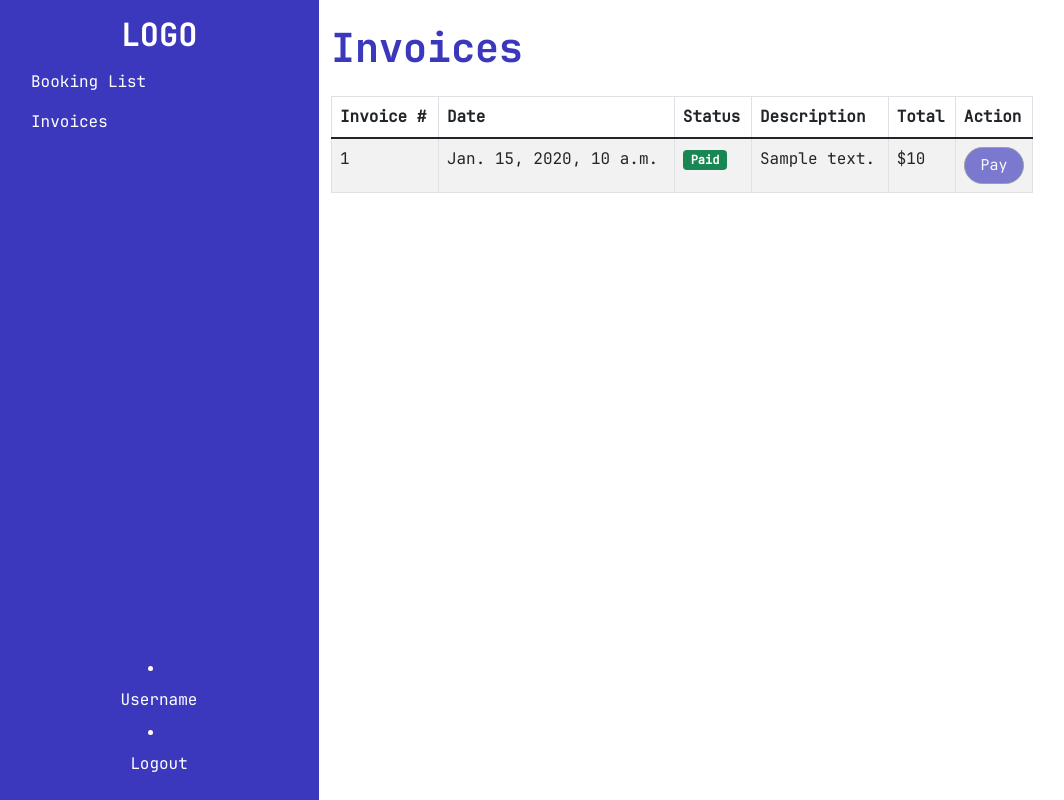
After one commit to Lluc4s/SEG-SGP, a Django app: template tutorials/templates/invoices.html in a window 1280 px wide. The commit adds this page. Shown: the whole page, without its empty margins (1-1065 px from the left). Run offline with Django 3.2, Linux system fonts and the light colour scheme; the template is opened without the code that fills it: most values are stand-ins (such as "Sample title", 1, 10 or a date in 2020); some libraries are stand-ins or nearby versions.

Commit message:
Update base_content.html and navbar.html to match the agreed design and add invoices html

```diff
--- a/code_tutors/urls.py
+++ b/code_tutors/urls.py
@@ -30,5 +30,8 @@ urlpatterns = [
     path('password/', views.PasswordView.as_view(), name='password'),
     path('profile/', views.ProfileUpdateView.as_view(), name='profile'),
     path('sign_up/', views.SignUpView.as_view(), name='sign_up'),
+    path('invoices/', views.invoice_view, name='invoice'),
+
+
 ]
 urlpatterns += static(settings.STATIC_URL, document_root=settings.STATIC_ROOT)
--- a/tutorials/templates/base_content.html
+++ b/tutorials/templates/base_content.html
@@ -1,7 +1,13 @@
 {% extends 'base.html' %}
 {% block body %}
-  {% include 'partials/navbar.html' %}
-  {% include 'partials/messages.html' %}
-  {% block content %}
-  {% endblock %}
+<div class="container-fluid">
+  <div class="row">
+    <!--Navigation Bar-->
+      {% include 'partials/navbar.html' %}
+      {% include 'partials/messages.html' %}
+    <!-- Main Content Area -->
+  <div class="col-md-9">
+        {% block content %}
+          {% endblock %}
+  </div>
 {% endblock %}
--- /dev/null
+++ b/tutorials/templates/invoices.html
@@ -0,0 +1,44 @@
+{% extends 'base_content.html' %}
+{% block content %}
+    <div class="col-md-9">
+        <h1 class="text-start my-4" style="font-family: ourFontBold; color: #3B38BD;">Invoices</h1>
+        <table class="table table-bordered table-hover table-striped">
+        <thead class="table-header-theme">
+          <tr>
+            <th scope="col">Invoice #</th>
+            <th scope="col">Date</th>
+            <th scope="col">Status</th>
+            <th scope="col">Description</th>
+            <th scope="col">Total</th>
+            <th>Action</th>
+        </tr>
+        </thead>
+        <tbody>
+          {% for invoice in invoices %}
+          <tr>
+            <td>{{ invoice.number }}</td>
+            <td>{{ invoice.date }}</td>
+            <td>
+              {% if invoice.status == "Paid" %}
+              <span class="badge bg-success">Paid</span>
+              {% elif invoice.status == "Due" %}
+              <span class="badge bg-warning text-dark">Due</span>
+              {% endif %}
+            </td>
+            <td>{{ invoice.description }}</td>
+            <td>${{ invoice.total }}</td>
+            <td>
+                <button class="btn btn-secondary" disabled>Pay</button>
+              </td>
+          </tr>
+          {% empty %}
+          <tr>
+            <td colspan="5" class="text-center">No invoices available.</td>
+          </tr>
+          {% endfor %}
+        </tbody>
+      </table>
+    </div>
+  </div>
+</div>
+{% endblock %}
--- a/tutorials/templates/partials/navbar.html
+++ b/tutorials/templates/partials/navbar.html
@@ -1,13 +1,20 @@
-<nav class="navbar navbar-expand-lg navbar-dark bg-dark mb-3">
-  <div class="container">
-    <a class="navbar-brand" href="{% url 'dashboard' %}">
-      Task Manager
-    </a>
-    <button class="navbar-toggler" type="button" data-bs-toggle="collapse" data-bs-target="#navbarSupportedContent" aria-controls="navbarSupportedContent" aria-expanded="false" aria-label="Toggle navigation">
-      <span class="navbar-toggler-icon"></span>
-    </button>
-    {% if user.is_authenticated %}
-      {% include 'partials/menu.html' %}
-    {% endif %}
+<div class="col-md-3 body text-white p-3" style="background-color: #3B38BD; display: flex; flex-direction: column; height: 100vh;">
+  <h2 class="text-center" style="font-family: ourFontBold;">LOGO</h2>
+  <ul class="nav flex-column" style="flex-grow: 1;">
+      <li class="nav-item">
+          <a class="nav-link text-white" href="#">Booking List</a>
+      </li>
+      <li class="nav-item">
+          <a class="nav-link text-white" href="#">Invoices</a>
+      </li>
+  </ul>
+  <!-- Username and logout at the bottom -->
+  <div class="mt-auto text-center">
+      <li class="nav-item">
+          <a class="nav-link text-white"href="#">Username</a>
+      </li>
+      <li class="nav-item">
+        <a class="nav-link text-white"href="#">Logout</a>
+    </li>
   </div>
-</nav>
+</div>
```
Also changed, not shown: tutorials/views.py (+11 -0 lines).
